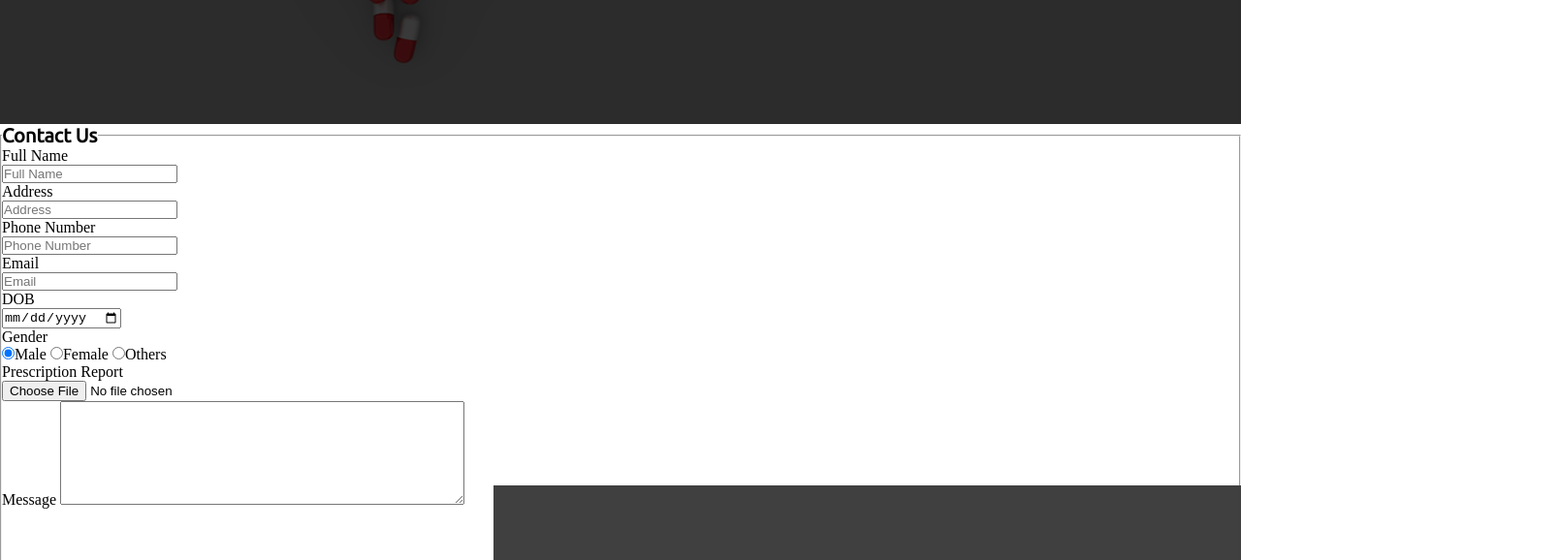
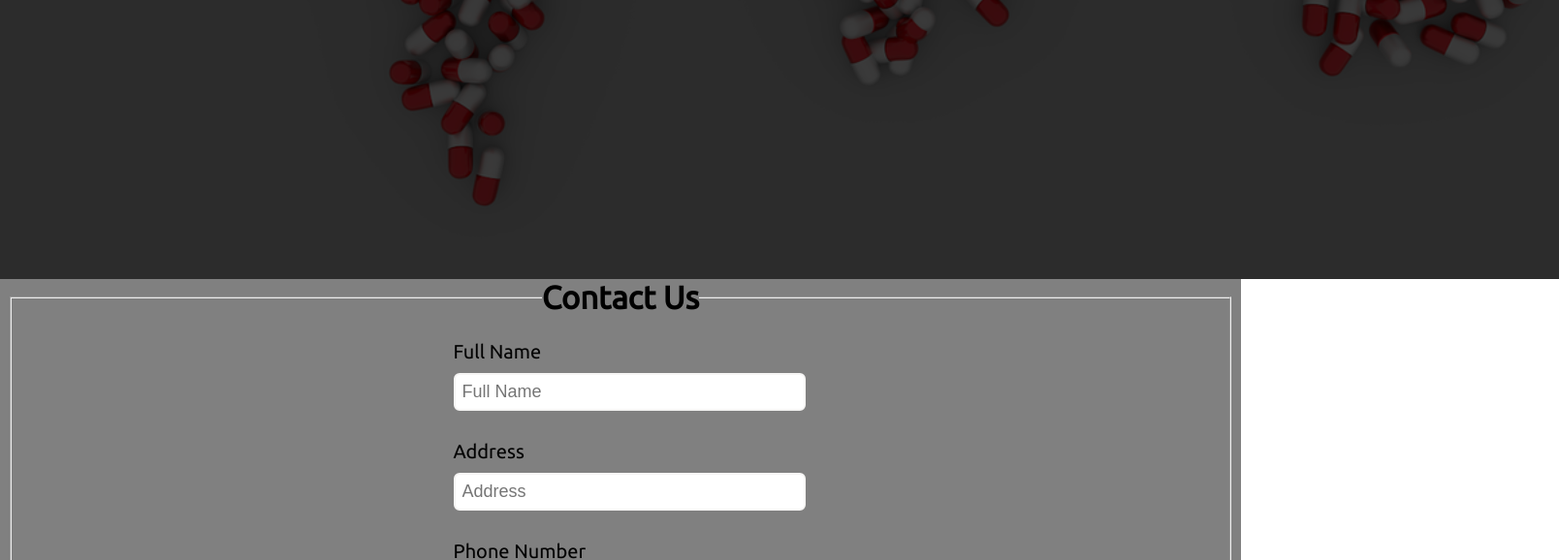
Before and after one commit to ZED037/PROJECT, a plain HTML site: page contact_us.html in a window 1280 px wide. Shown: the part 770-1348 px from the top of the page at 97% size, 1608 px wide, since content can reach past the window. Drawn offline with Linux system fonts and the light colour scheme.

Commit message:
Changes made in CSS

```diff
--- a/CSS/style.css
+++ b/CSS/style.css
@@ -31,7 +31,6 @@
 .nav_list{
     width: 50%;
     display: flex;
-
     align-items: center;
 }
 
@@ -71,7 +70,8 @@
     background-blend-mode: darken;
 }
 .first_section{
-    height: 100vh;
+    height: 120vh;
+    width: 201vh;
 }
 .box-main{
     display: flex;
@@ -230,3 +230,92 @@ color: red ;
     margin-left: 20px;
 
 }
+
+.img_1{
+    width: 550px;
+    border: 2px solid whitesmoke;
+    border-radius: 25px;
+    margin: 100px 100px 25px 200px;
+
+}
+
+.img_2{
+    height: 550px;
+    width: 550px;
+    border: 2px solid whitesmoke;
+    border-radius: 25px;
+    margin: 100px 100px 25px 200px;
+
+}
+
+.image{
+    background: rgba(0, 0, 0, 0.75) url(../Image/dna.jpg);
+    background-size: cover;
+    background-blend-mode: darken;
+    color: white;
+}
+
+ .contact{
+    background-color: grey;
+    height: 112vh;
+
+ }
+
+ .contact legend h1{
+    font-size: 33px;
+ }
+
+  .text_center{
+    text-align: center;
+ }
+
+.contact fieldset div label{
+    font-family: 'Ubuntu', sans-serif;
+    font-size: 20px;
+}
+.contact fieldset div input{
+    width: 100%;
+    margin: 10px 0 30px 0;
+    padding: 7px;
+    font-size: 18px;
+    border: 2px solid #f6f5f4;
+    border-radius: 6px;
+
+}
+
+.contact fieldset div{
+    max-width: 345px;
+    margin: auto;
+    margin-top: 25px;
+}
+
+
+.contact fieldset div input.we{
+    width: auto;
+    cursor: pointer;
+
+}
+.contact fieldset div span.rad{
+    padding: 0 20px 0 10px ;
+    font-family: 'Ubuntu', sans-serif;
+
+
+}
+
+.contact fieldset{
+    margin: 0 10px 0;
+}
+
+.contact fieldset div textarea{
+    border: 2px solid #f6f5f4;
+    border-radius: 6px;
+    width: 100%;
+    margin: 10px 0 30px 0;
+
+}
+.contact fieldset div input.btn_form{
+    width: auto;
+    margin-right: 20px;
+    padding: 10px;
+    text-align: center;
+}
```
